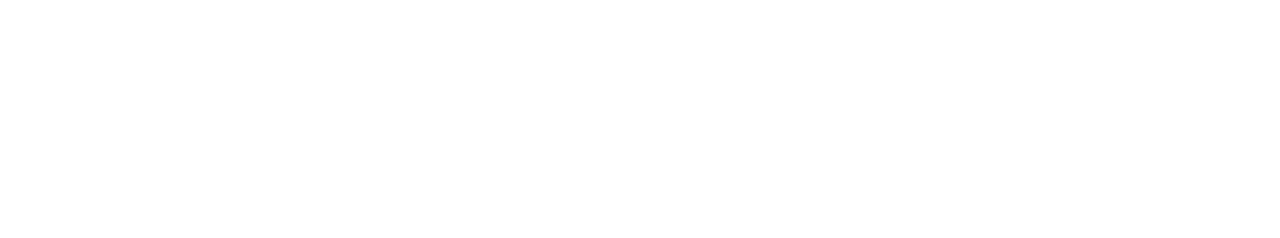
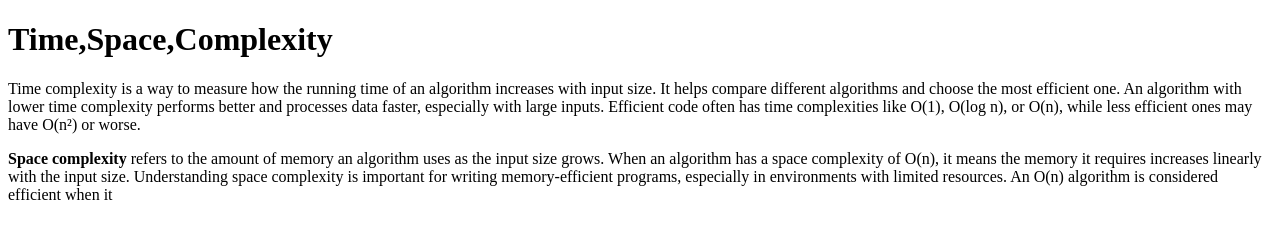
Before and after one commit to acciojob/time-and-space-complexity-Rupesh3000, a website: page main.html in a window 1280 px wide. Drawn offline with Linux system fonts and the light colour scheme.

Commit message:
created a submission

```diff
--- a/main.html
+++ b/main.html
@@ -8,6 +8,17 @@
 
 <body>
 	<!-- the entire body must be written by student -->
+
+	 <h1>Time,Space,Complexity</h1>
+    <p>Time complexity is a way to measure how the running time of an algorithm increases with input size. It helps compare
+    different algorithms and choose the most efficient one. An algorithm with lower time complexity performs better and
+    processes data faster, especially with large inputs. Efficient code often has time complexities like O(1), O(log n), or
+    O(n), while less efficient ones may have O(n²) or worse.</p>
+
+    <p><b>Space complexity</b> refers to the amount of memory an algorithm uses as the input size grows. When an algorithm has a space
+    complexity of O(n), it means the memory it requires increases linearly with the input size. Understanding space
+    complexity is important for writing memory-efficient programs, especially in environments with limited resources. An
+    O(n) algorithm is considered efficient when it
     <script type="text/javascript" src="./script.js">
 </script>
 
```
